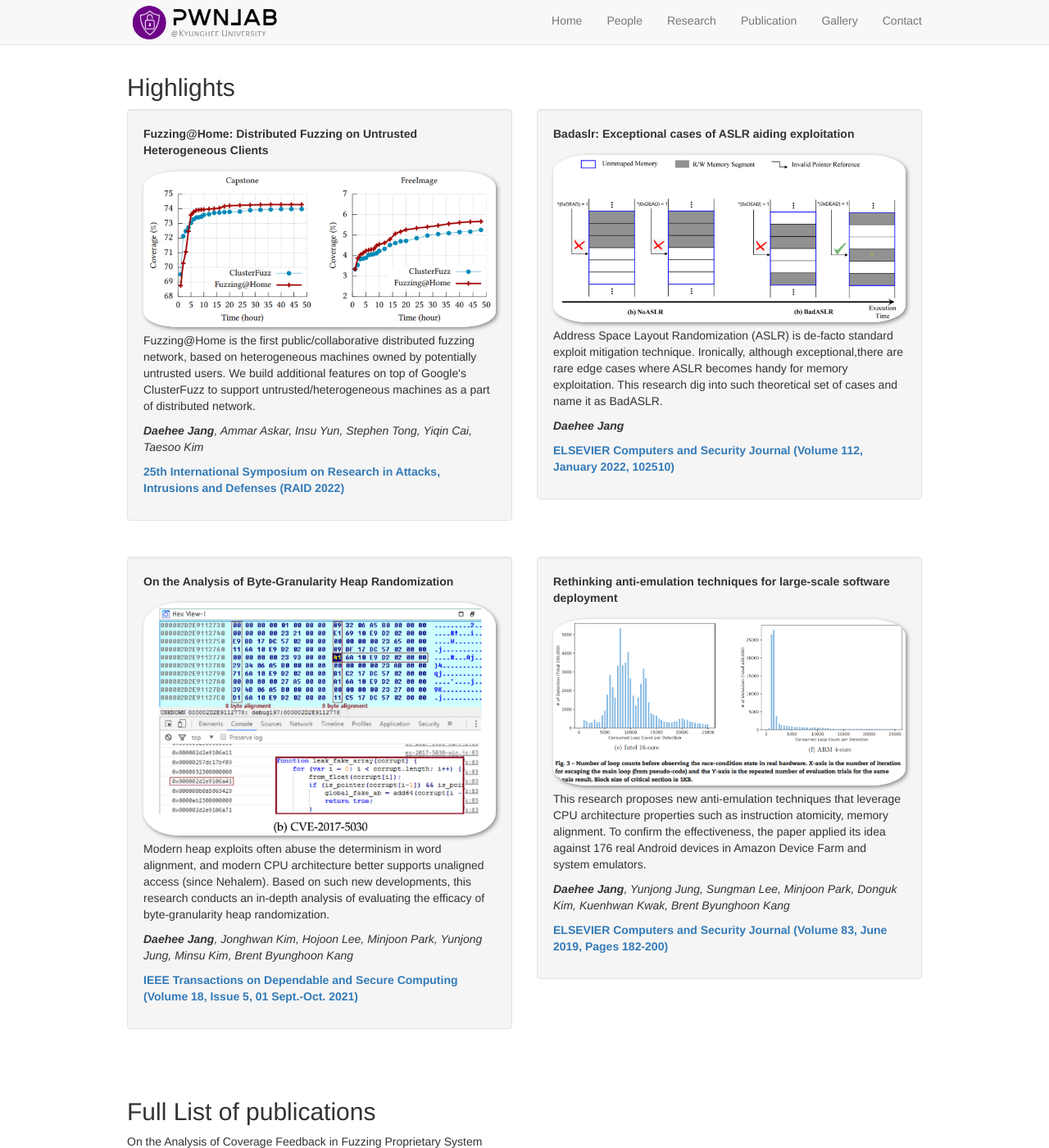
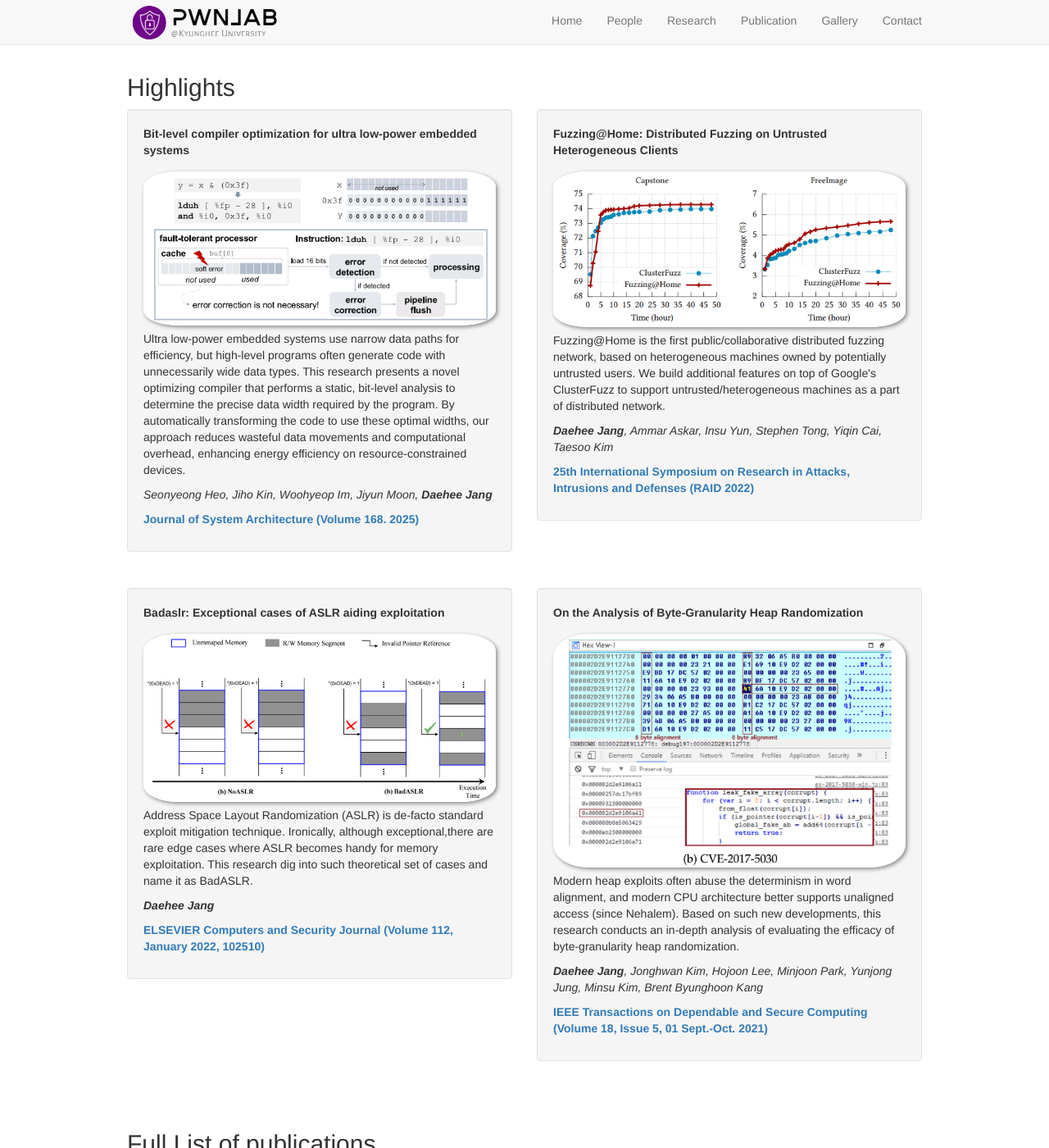
Before and after one commit to daehee87/lab, a Jekyll site: the page built from web/_pages/publications.md, in a window 1280 px wide and 1400 px high. Shown: the whole window at 82% size. Built offline with Jekyll 4.4.1, drawn with Linux system fonts in a browser that asks for light colours; nearby versions of some CDN libraries; some of the changed text lies outside the part shown.

Commit message:
add compiler optimization

```diff
--- a/web/_data/publist.yml
+++ b/web/_data/publist.yml
@@ -1,3 +1,12 @@
+- title: "Bit-level compiler optimization for ultra low-power embedded systems"
+  image: compileropt.png
+  description: Ultra low-power embedded systems use narrow data paths for efficiency, but high-level programs often generate code with unnecessarily wide data types. This research presents a novel optimizing compiler that performs a static, bit-level analysis to determine the precise data width required by the program. By automatically transforming the code to use these optimal widths, our approach reduces wasteful data movements and computational overhead, enhancing energy efficiency on resource-constrained devices.
+  authors: Seonyeong Heo, Jiho Kin, Woohyeop Im, Jiyun Moon, <strong>Daehee Jang</strong>
+  link:
+    url: ../downloads/compileropt.pdf
+    display: Journal of System Architecture (Volume 168. 2025)
+  highlight: 1
+
 - title: "On the Analysis of Coverage Feedback in Fuzzing Proprietary System"
   image: none
   description: none
@@ -115,7 +124,7 @@
   link:
     url: ../downloads/qemu.pdf
     display: ELSEVIER Computers and Security Journal (Volume 83, June 2019, Pages 182-200)
-  highlight: 1
+  highlight: 0
 
 - title: "SGX-LEGO: Fine-grained SGX controlled-channel attack and its countermeasure"
   image: none
```
Also changed, not shown: web/images/pubpic/compileropt.png (added), 1 other file.
